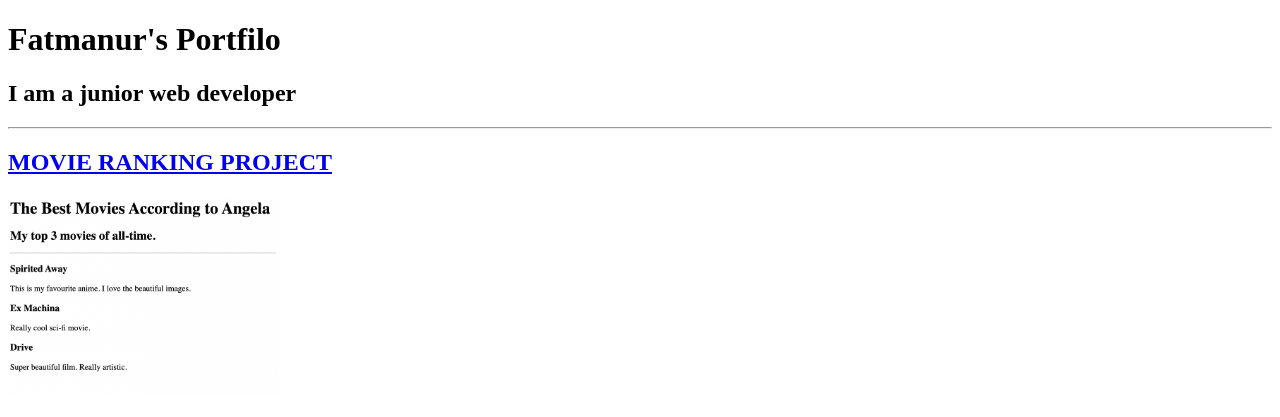
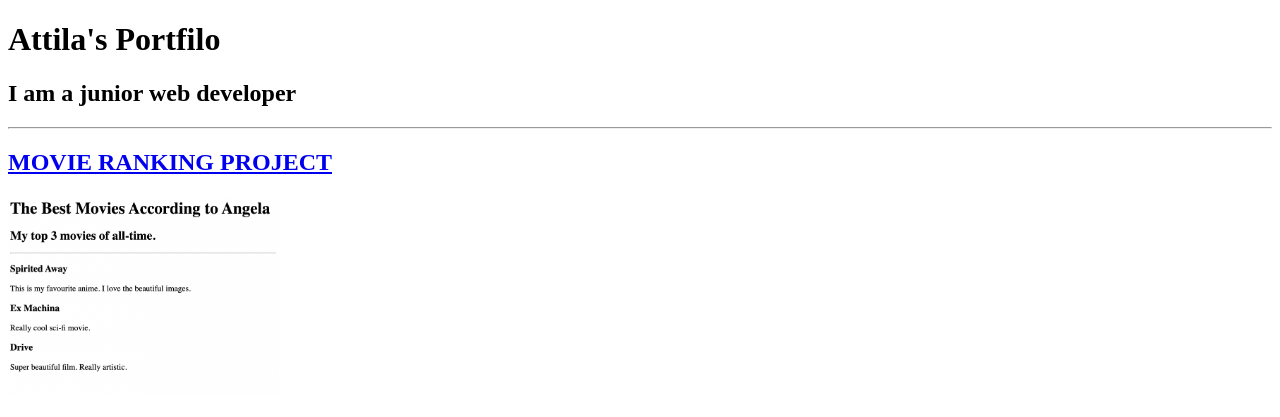
Before and after one commit to ademattila/html-portfolio, a plain HTML site: page index.html in a window 1280 px wide. Shown: the top 417 px of the page. Drawn offline with Linux system fonts and the light colour scheme.

Commit message:
Update index.html
Updated owners name inside

```diff
--- a/index.html
+++ b/index.html
@@ -13,7 +13,7 @@
  </head>
 
  <body>
-    <h1>Fatmanur's Portfilo</h1>
+    <h1>Attila's Portfilo</h1>
     <h2>I am a junior web developer</h2>
     <hr/>
 
```
